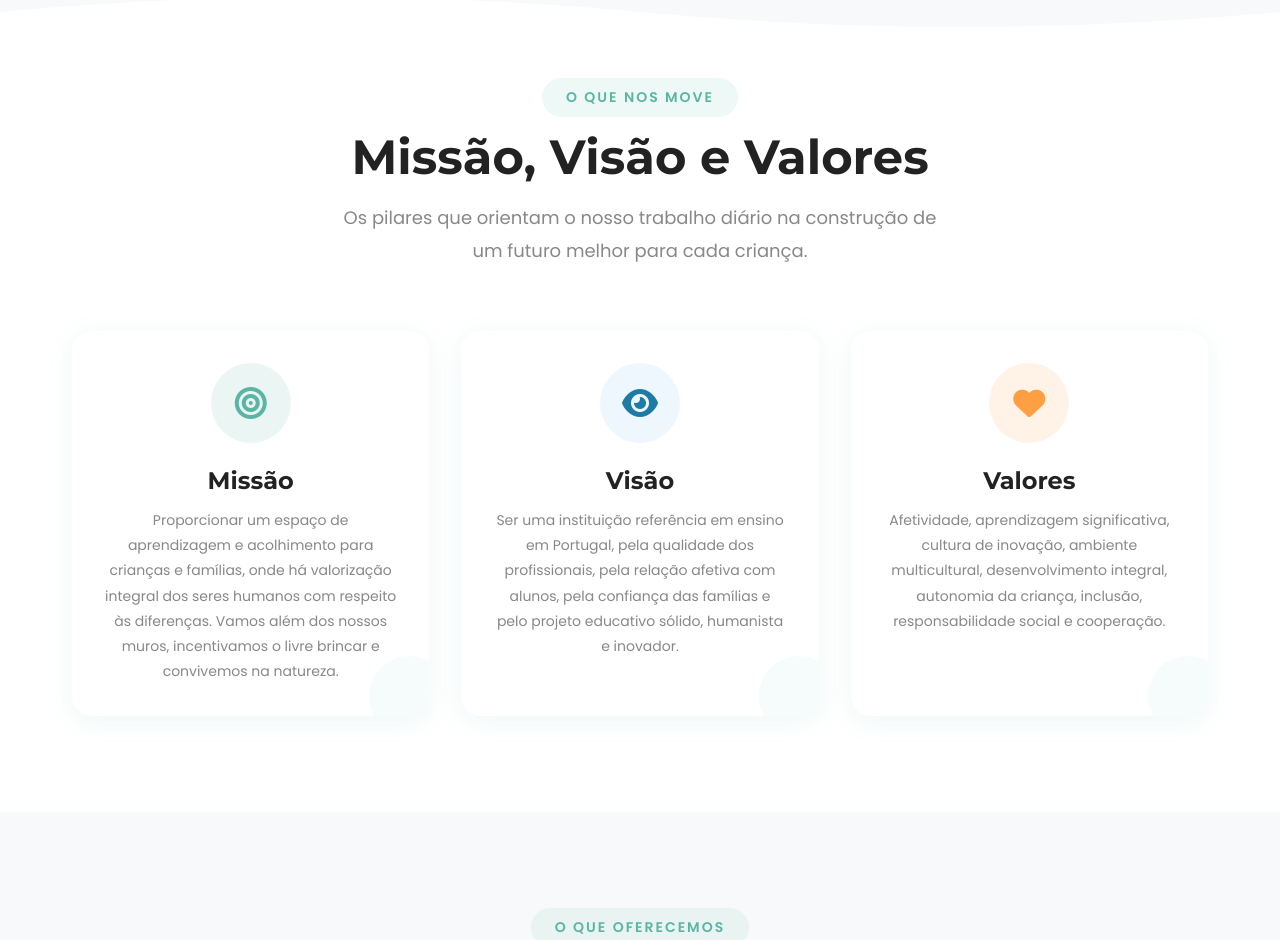
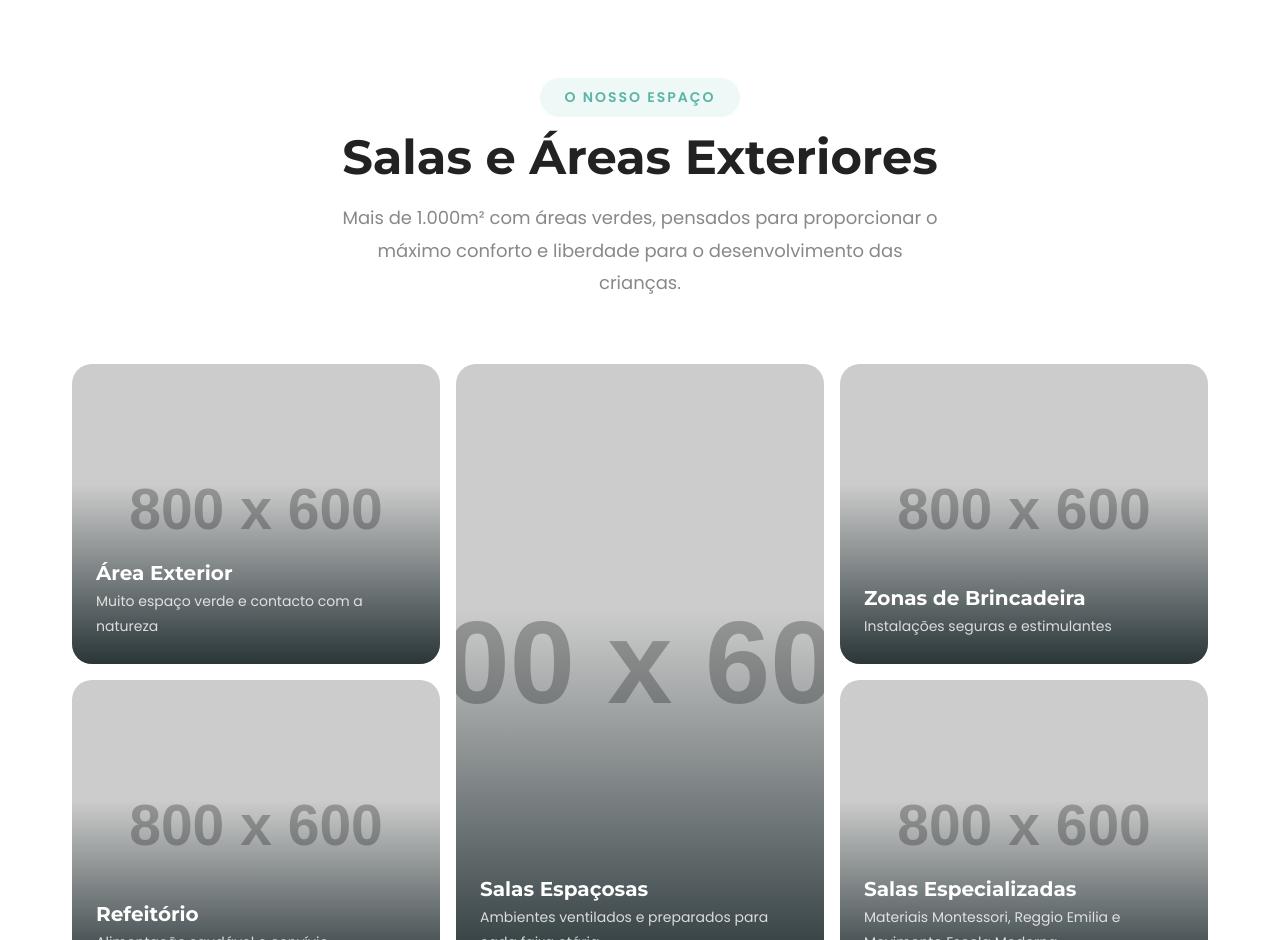
Before and after one commit to jarffs/omundopula, a website built with Vite: page src/index.html in a window 1280 px wide. Shown: the part 1860-2800 px from the top of the page. Built offline with nearby package versions, Linux system fonts and the light colour scheme; placeholder pictures from the web are drawn by us.

Commit message:
feat(html): add Instalações section to showcase school facilities

```diff
--- a/src/index.html
+++ b/src/index.html
@@ -89,6 +89,7 @@
         <ul class="nav__list">
           <li><a href="#inicio" class="nav__link is-active">Início</a></li>
           <li><a href="#sobre" class="nav__link">Sobre Nós</a></li>
+          <li><a href="#instalacoes" class="nav__link">O Espaço</a></li>
           <li><a href="#valores" class="nav__link">Missão</a></li>
           <li><a href="#ofertas" class="nav__link">Ofertas</a></li>
           <li><a href="#galeria" class="nav__link">Dia a Dia</a></li>
@@ -123,6 +124,7 @@
       <ul class="mobile-menu__list">
         <li><a href="#inicio" class="mobile-menu__link">Início</a></li>
         <li><a href="#sobre" class="mobile-menu__link">Sobre Nós</a></li>
+        <li><a href="#instalacoes" class="mobile-menu__link">O Nosso Espaço</a></li>
         <li><a href="#valores" class="mobile-menu__link">Missão</a></li>
         <li><a href="#ofertas" class="mobile-menu__link">Ofertas Educativas</a></li>
         <li><a href="#galeria" class="mobile-menu__link">Nosso Dia a Dia</a></li>
@@ -241,6 +243,69 @@
               Fale Connosco
             </a>
           </div>
+        </div>
+      </div>
+    </section>
+
+    <!-- ============================================================
+         INSTALAÇÕES
+         ============================================================ -->
+    <section id="instalacoes" class="section gallery" style="background: var(--color-white);">
+      <div class="container">
+        <div class="section__header" data-animate>
+          <span class="section__subtitle">O Nosso Espaço</span>
+          <h2 class="section__title">Salas e Áreas Exteriores</h2>
+          <p class="section__description">
+            Mais de 1.000m² com áreas verdes, pensados para proporcionar o máximo conforto e liberdade para o desenvolvimento das crianças.
+          </p>
+        </div>
+
+        <!-- Grid estilo galeria reaproveitado -->
+        <div class="gallery__grid">
+
+          <div class="image-card" data-animate data-animate-delay="100">
+            <!-- Coloque a sua foto da área exterior aqui -->
+            <img src="https://placehold.co/800x600/5bb5a5/ffffff?text=Espa%C3%A7o+Exterior" alt="Vista da área exterior" class="image-card__img" loading="lazy">
+            <div class="image-card__overlay">
+              <h4 class="image-card__title">Área Exterior</h4>
+              <p class="image-card__text">Muito espaço verde e contacto com a natureza</p>
+            </div>
+          </div>
+
+          <div class="image-card" data-animate data-animate-delay="200">
+            <!-- Coloque a sua foto das salas aqui -->
+            <img src="https://placehold.co/800x600/75b9ea/ffffff?text=Salas+de+Aula" alt="Salas de Aula" class="image-card__img" loading="lazy">
+            <div class="image-card__overlay">
+              <h4 class="image-card__title">Salas Espaçosas</h4>
+              <p class="image-card__text">Ambientes ventilados e preparados para cada faixa etária</p>
+            </div>
+          </div>
+
+          <div class="image-card" data-animate data-animate-delay="300">
+            <!-- Coloque a sua foto das zonas comuns aqui -->
+            <img src="https://placehold.co/800x600/ff9f43/ffffff?text=Zonas+de+Lazer" alt="Zonas de Lazer" class="image-card__img" loading="lazy">
+            <div class="image-card__overlay">
+              <h4 class="image-card__title">Zonas de Brincadeira</h4>
+              <p class="image-card__text">Instalações seguras e estimulantes</p>
+            </div>
+          </div>
+
+          <div class="image-card" data-animate data-animate-delay="400">
+            <img src="https://placehold.co/800x600/5bb5a5/ffffff?text=Refeit%C3%B3rio" alt="Refeitório" class="image-card__img" loading="lazy">
+            <div class="image-card__overlay">
+              <h4 class="image-card__title">Refeitório</h4>
+              <p class="image-card__text">Alimentação saudável e convívio</p>
+            </div>
+          </div>
+
+          <div class="image-card" data-animate data-animate-delay="500">
+            <img src="https://placehold.co/800x600/75b9ea/ffffff?text=Sala+Montessori" alt="Sala Montessori" class="image-card__img" loading="lazy">
+            <div class="image-card__overlay">
+              <h4 class="image-card__title">Salas Especializadas</h4>
+              <p class="image-card__text">Materiais Montessori, Reggio Emilia e Movimento Escola Moderna</p>
+            </div>
+          </div>
+
         </div>
       </div>
     </section>
```
